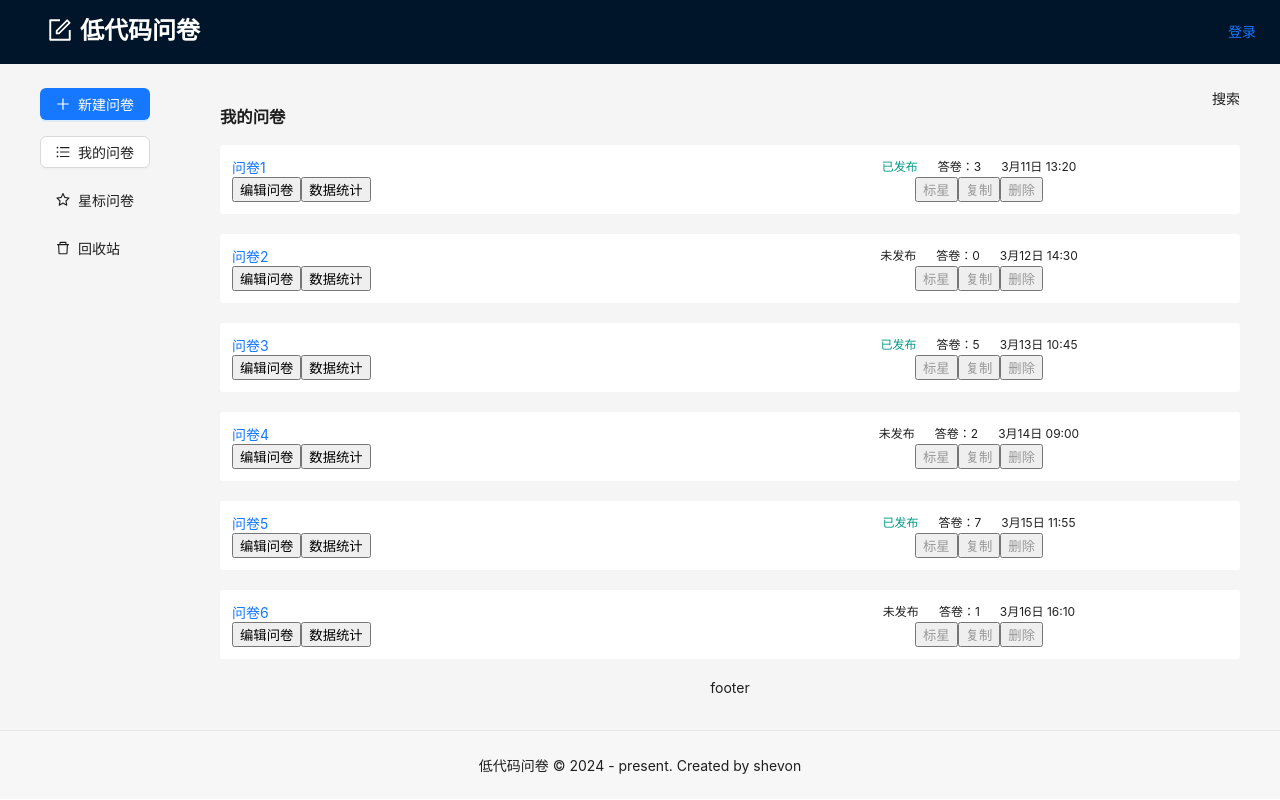
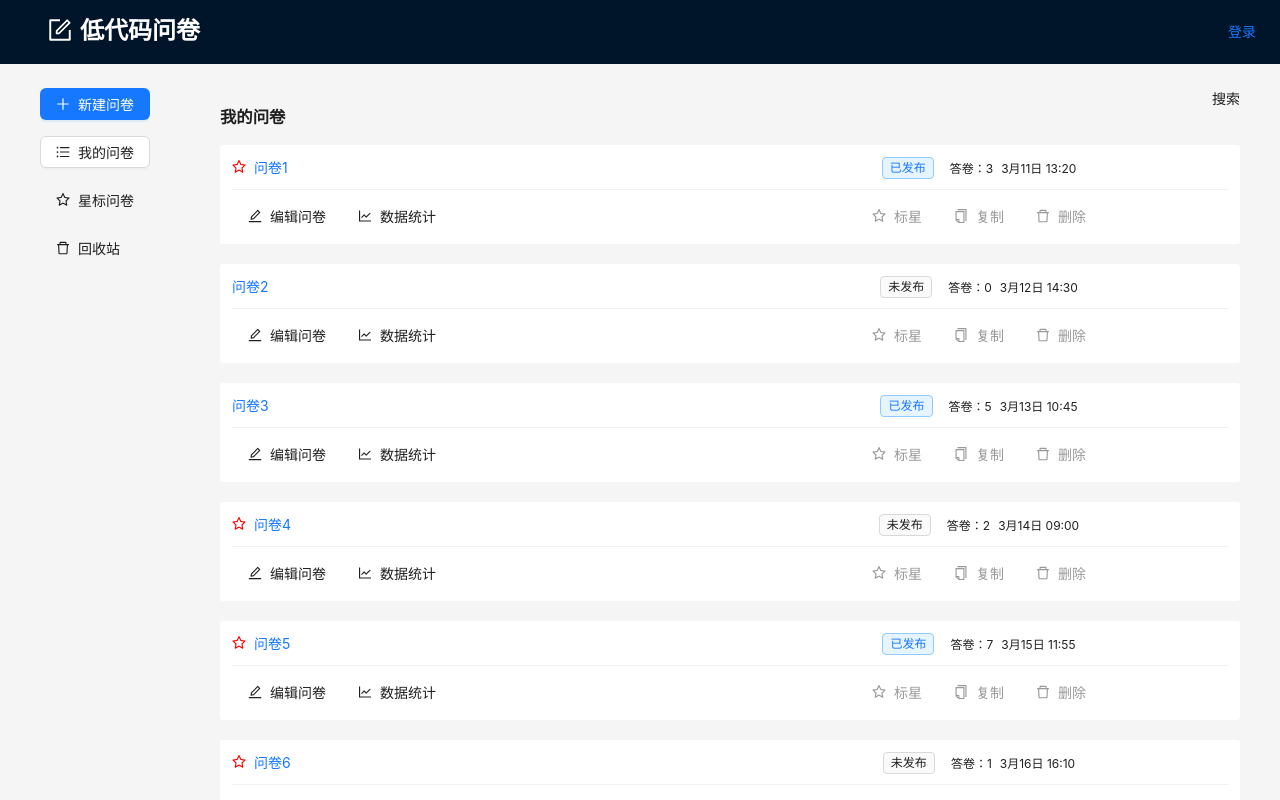
Before and after one commit to shevonne/react-form-edit, a React (Create React App) app: page /manage/list in a window 1280 px wide. Shown: the top 800 px of the page. Built offline with nearby package versions, Linux system fonts and the light colour scheme.

Commit message:
feat:完善我的问卷主页功能

```diff
--- a/src/components/QuestionCard.module.scss
+++ b/src/components/QuestionCard.module.scss
@@ -14,16 +14,10 @@
   .left {
     flex: 1;
   }
-  span {
-    padding: 0 10px;
-  }
   .right {
     flex: 1;
     text-align: center;
     font-size: 12px;
-    .pub {
-      color: #009988;
-    }
   }
 }
 
--- a/src/components/QuestionCard.tsx
+++ b/src/components/QuestionCard.tsx
@@ -1,6 +1,16 @@
 import React, { FC } from 'react';
 import styles from './QuestionCard.module.scss';
+import { Button, Divider, Space, Tag } from 'antd';
+import { Link } from 'react-router-dom';
+import {
+  EditOutlined,
+  LineChartOutlined,
+  DeleteOutlined,
+  CopyOutlined,
+  StarOutlined,
+} from '@ant-design/icons';
 
+//定义类型
 type PropsType = {
   _id: string;
   title: string;
@@ -9,34 +19,57 @@ type PropsType = {
   answerCount: number;
   creatAt: string;
 };
+
 const QuestionCard: FC<PropsType> = (props: PropsType) => {
-  const { _id, title, creatAt, answerCount, isPulished } = props;
+  const { _id, title, creatAt, answerCount, isPulished, isStar } = props;
   return (
     <div className={styles.container}>
       <div className={styles.title}>
+        {/* 标题 */}
         <div className={styles.left}>
-          <a href="#"> {title}</a>
+          <Link
+            to={isPulished ? `/question/stat/${_id}` : `/question/edit/${_id}`}
+          >
+            <Space>
+              {isStar && <StarOutlined style={{ color: 'red' }} />}
+              {title}
+            </Space>
+          </Link>
         </div>
         <div className={styles.right}>
-          {isPulished ? (
-            <span className={styles.pub}>已发布</span>
-          ) : (
-            <span>未发布</span>
-          )}
-          <span>答卷：{answerCount}</span>
-          <span>{creatAt}</span>
+          <Space>
+            {isPulished ? (
+              <Tag color="processing">已发布</Tag>
+            ) : (
+              // <span className={styles.pub}>已发布</span>
+              <Tag>未发布</Tag>
+            )}
+            <span>答卷：{answerCount}</span>
+            <span>{creatAt}</span>
+          </Space>
         </div>
       </div>
+      <Divider style={{ margin: '10px 0' }} />
       {/* 下部分 */}
       <div className={styles['button-container']}>
         <div className={styles.left}>
-          <button>编辑问卷</button>
-          <button>数据统计</button>
+          <Button type="text" icon={<EditOutlined />}>
+            编辑问卷
+          </Button>
+          <Button type="text" icon={<LineChartOutlined />}>
+            数据统计
+          </Button>
         </div>
         <div className={styles.right}>
-          <button>标星</button>
-          <button>复制</button>
-          <button>删除</button>
+          <Button type="text" icon={<StarOutlined />}>
+            标星
+          </Button>
+          <Button type="text" icon={<CopyOutlined />}>
+            复制
+          </Button>
+          <Button type="text" icon={<DeleteOutlined />}>
+            删除
+          </Button>
         </div>
       </div>
     </div>
--- a/src/pages/manage/QuestionList.tsx
+++ b/src/pages/manage/QuestionList.tsx
@@ -72,7 +72,7 @@ const List: FC = () => {
           return <QuestionCard key={_id} {...item} />;
         })}
       </div>
-      <div className={styles.footer}>footer</div>
+      <div className={styles.footer}>Load more ...</div>
     </>
   );
 };
```
